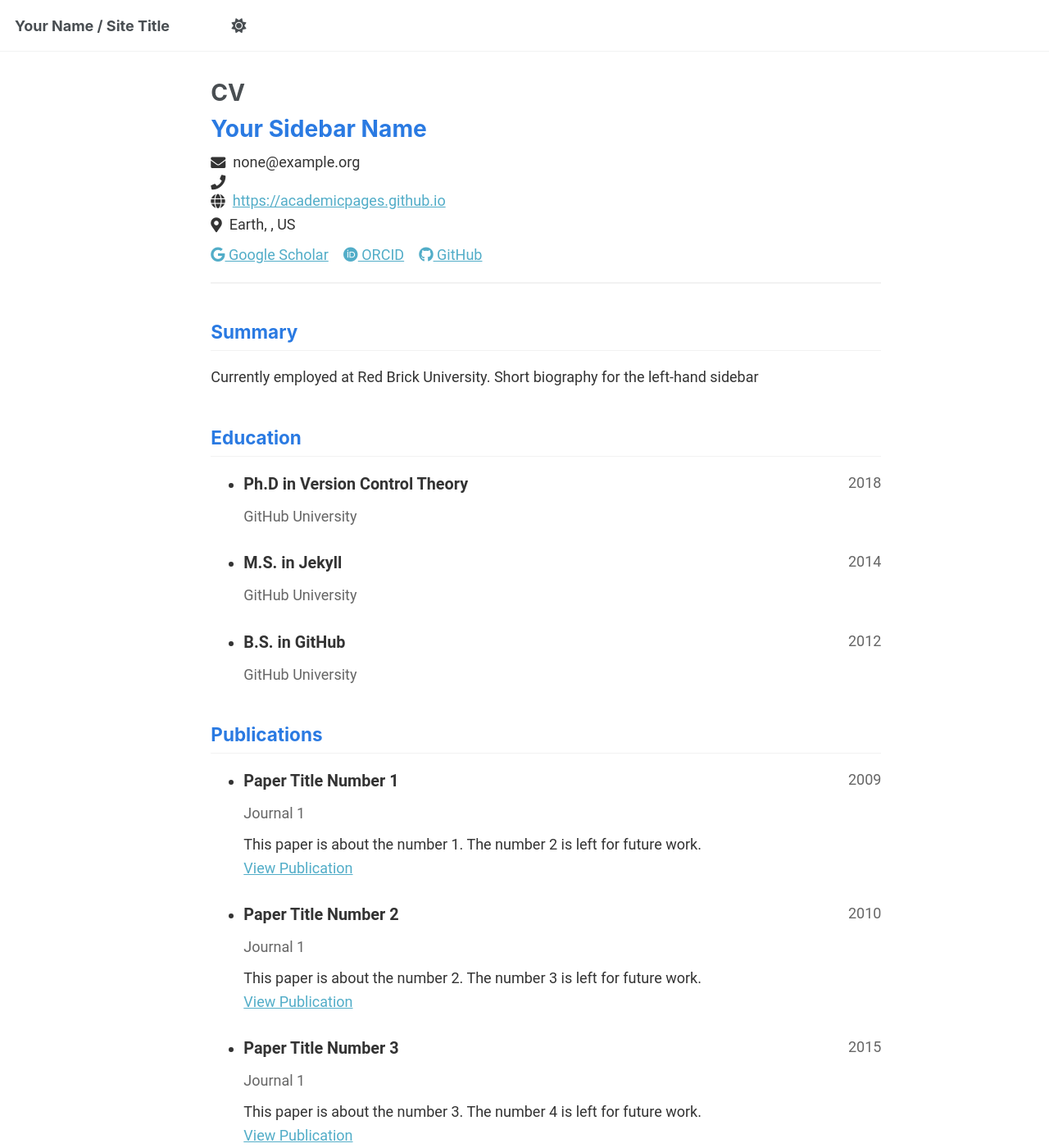
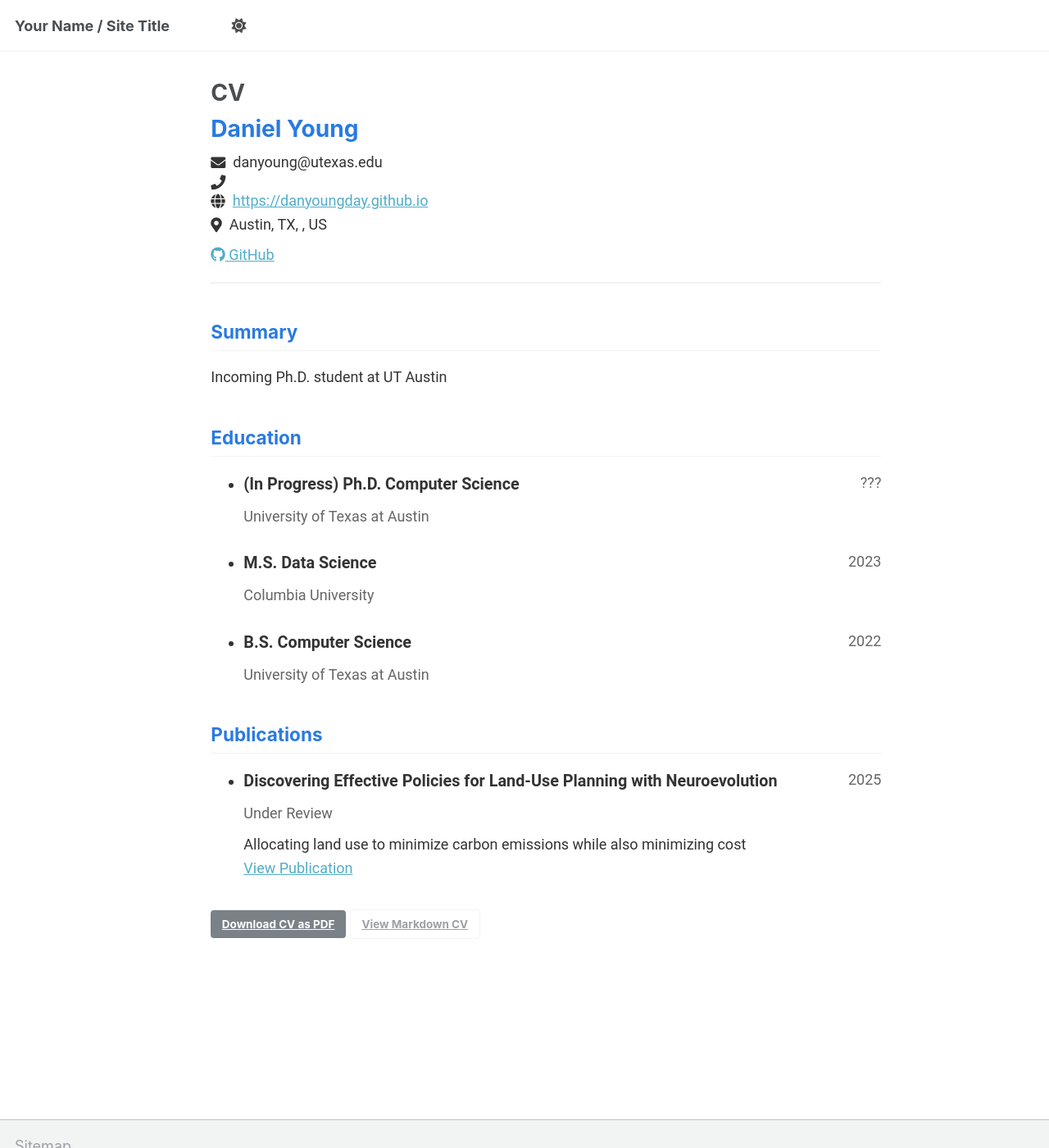
Before and after one commit to danyoungday/danyoungday.github.io, a Jekyll site: the page built from _pages/cv-json.md, in a window 1280 px wide and 1400 px high. Shown: the whole window at 82% size. Built offline with Jekyll 4.4.1, drawn with Linux system fonts in a browser that asks for light colours; some of the changed text lies outside the part shown.

Commit message:
Update cv.json

```diff
--- a/_data/cv.json
+++ b/_data/cv.json
@@ -1,61 +1,51 @@
 {
   "basics": {
-    "name": "Your Sidebar Name",
-    "email": "none@example.org",
+    "name": "Daniel Young",
+    "email": "danyoung@utexas.edu",
     "phone": "",
-    "website": "https://academicpages.github.io",
-    "summary": "Currently employed at Red Brick University. Short biography for the left-hand sidebar",
+    "website": "https://danyoungday.github.io",
+    "summary": "Incoming Ph.D. student at UT Austin",
     "location": {
-      "address": "",
+      "address": "TBD",
       "postalCode": "",
-      "city": "Earth",
+      "city": "Austin, TX",
       "countryCode": "US",
       "region": ""
     },
     "profiles": [
       {
-        "network": "Google Scholar",
-        "username": "",
-        "url": "https://scholar.google.com/citations?user=PS_CX0AAAAAJ"
-      },
-      {
-        "network": "ORCID",
-        "username": "",
-        "url": "http://orcid.org/yourorcidurl"
-      },
-      {
         "network": "GitHub",
-        "username": "academicpages",
-        "url": "https://github.com/academicpages"
+        "username": "danyoungday",
+        "url": "https://github.com/danyoungday"
       }
     ]
   },
   "work": [],
   "education": [
     {
-      "institution": "GitHub University",
-      "area": "Ph.D in Version Control Theory",
+      "institution": "University of Texas at Austin",
+      "area": "(In Progress) Ph.D. Computer Science",
       "studyType": "",
-      "startDate": "",
-      "endDate": "2018",
+      "startDate": "2024",
+      "endDate": "???",
       "gpa": null,
       "courses": []
     },
     {
-      "institution": "GitHub University",
-      "area": "M.S. in Jekyll",
+      "institution": "Columbia University",
+      "area": "M.S. Data Science",
       "studyType": "",
-      "startDate": "",
-      "endDate": "2014",
+      "startDate": "2022",
+      "endDate": "2023",
       "gpa": null,
       "courses": []
     },
     {
-      "institution": "GitHub University",
-      "area": "B.S. in GitHub",
+      "institution": "University of Texas at Austin",
+      "area": "B.S. Computer Science",
       "studyType": "",
-      "startDate": "",
-      "endDate": "2012",
+      "startDate": "2018",
+      "endDate": "2022",
       "gpa": null,
       "courses": []
     }
@@ -66,87 +56,17 @@
   "references": [],
   "publications": [
     {
-      "name": "Paper Title Number 1",
-      "publisher": "Journal 1",
-      "releaseDate": "2009-10-01",
-      "website": "http://academicpages.github.io/files/paper1.pdf",
-      "summary": "This paper is about the number 1. The number 2 is left for future work."
-    },
-    {
-      "name": "Paper Title Number 2",
-      "publisher": "Journal 1",
-      "releaseDate": "2010-10-01",
-      "website": "http://academicpages.github.io/files/paper2.pdf",
-      "summary": "This paper is about the number 2. The number 3 is left for future work."
-    },
-    {
-      "name": "Paper Title Number 3",
-      "publisher": "Journal 1",
-      "releaseDate": "2015-10-01",
-      "website": "http://academicpages.github.io/files/paper3.pdf",
-      "summary": "This paper is about the number 3. The number 4 is left for future work."
-    },
-    {
-      "name": "Paper Title Number 4",
-      "publisher": "GitHub Journal of Bugs",
-      "releaseDate": "2024-02-17",
-      "website": "http://academicpages.github.io/files/paper3.pdf",
-      "summary": "This paper is about fixing template issue #693."
+      "name": "Discovering Effective Policies for Land-Use Planning with Neuroevolution",
+      "publisher": "Under Review",
+      "releaseDate": "2025",
+      "website": "https://nn.cs.utexas.edu/?miikkulainen:arxiv23",
+      "summary": "Allocating land use to minimize carbon emissions while also minimizing cost"
     }
   ],
   "presentations": [
-    {
-      "name": "Talk 1 on Relevant Topic in Your Field",
-      "event": "UC San Francisco, Department of Testing",
-      "date": "2012-03-01",
-      "location": "San Francisco, CA, USA",
-      "description": ""
-    },
-    {
-      "name": "Tutorial 1 on Relevant Topic in Your Field",
-      "event": "UC-Berkeley Institute for Testing Science",
-      "date": "2013-03-01",
-      "location": "Berkeley, CA, USA",
-      "description": ""
-    },
-    {
-      "name": "Talk 2 on Relevant Topic in Your Field",
-      "event": "London School of Testing",
-      "date": "2014-02-01",
-      "location": "London, UK",
-      "description": ""
-    },
-    {
-      "name": "Conference Proceeding talk 3 on Relevant Topic in Your Field",
-      "event": "Testing Institute of America 2014 Annual Conference",
-      "date": "2014-03-01",
-      "location": "Los Angeles, CA, USA",
-      "description": ""
-    }
   ],
   "teaching": [
-    {
-      "course": "Teaching experience 1",
-      "institution": "University 1, Department",
-      "date": "2014-01-01",
-      "role": "Undergraduate course",
-      "description": ""
-    },
-    {
-      "course": "Teaching experience 2",
-      "institution": "University 1, Department",
-      "date": "2015-01-01",
-      "role": "Workshop",
-      "description": ""
-    }
   ],
   "portfolio": [
-    {
-      "name": "Portfolio item number 1",
-      "category": "portfolio",
-      "date": "",
-      "url": "",
-      "description": "Short description of portfolio item number 1<br/><img src='/images/500x300.png'>"
-    }
   ]
 }
```
